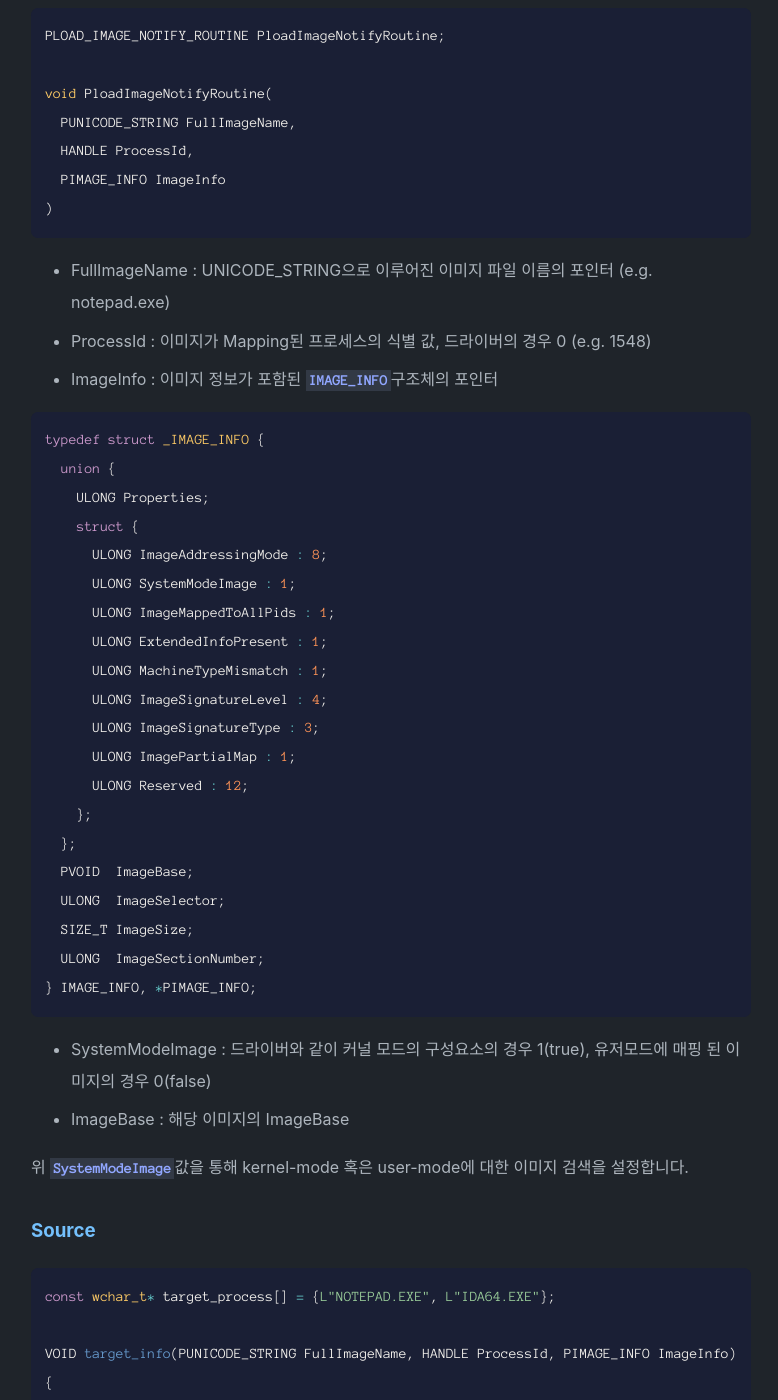
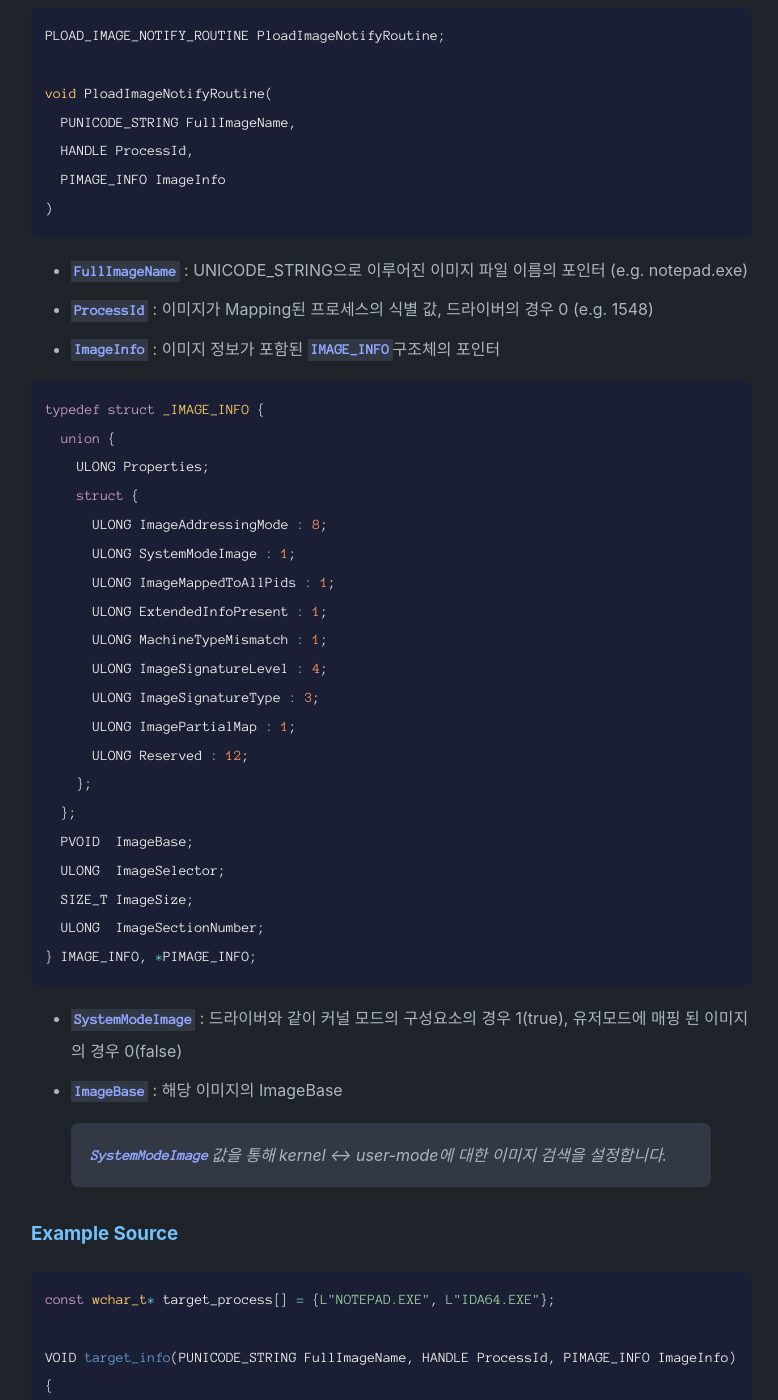
Before and after one commit to zhitkur/zhitkur.github.io, a Jekyll site: the page built from _posts/2021-11-06-windows-driver-callback.md, in a window 1280 px wide and 1400 px high, scrolled down 795 px. Shown: the whole window, without its empty margins (249-1027 px from the left). Built offline with Jekyll 4.4.1, drawn with Linux system fonts in a browser that asks for light colours; some web fonts are replaced; some of the changed text lies outside the part shown.

Commit message:
callback post

````diff
--- a/_posts/2021-11-06-windows-driver-callback.md
+++ b/_posts/2021-11-06-windows-driver-callback.md
@@ -31,9 +31,9 @@ void PloadImageNotifyRoutine(
 )
 ```
 
-- FullImageName : UNICODE_STRING으로 이루어진 이미지 파일 이름의 포인터 (e.g. notepad.exe)
-- ProcessId : 이미지가 Mapping된 프로세스의 식별 값, 드라이버의 경우 0  (e.g. 1548)
-- ImageInfo : 이미지 정보가 포함된 `IMAGE_INFO`구조체의 포인터
+- `FullImageName` : UNICODE_STRING으로 이루어진 이미지 파일 이름의 포인터 (e.g. notepad.exe)
+- `ProcessId` : 이미지가 Mapping된 프로세스의 식별 값, 드라이버의 경우 0  (e.g. 1548)
+- `ImageInfo` : 이미지 정보가 포함된 `IMAGE_INFO`구조체의 포인터
 
 ```c++
 typedef struct _IMAGE_INFO {
@@ -58,12 +58,12 @@ typedef struct _IMAGE_INFO {
 } IMAGE_INFO, *PIMAGE_INFO;
 ```
 
-- SystemModeImage : 드라이버와 같이 커널 모드의 구성요소의 경우 1(true), 유저모드에 매핑 된 이미지의 경우 0(false)
-- ImageBase : 해당 이미지의 ImageBase
+- `SystemModeImage` : 드라이버와 같이 커널 모드의 구성요소의 경우 1(true), 유저모드에 매핑 된 이미지의 경우 0(false)
+- `ImageBase` : 해당 이미지의 ImageBase
 
-위 `SystemModeImage`값을 통해 kernel-mode 혹은 user-mode에 대한 이미지 검색을 설정합니다.
+> `SystemModeImage`값을 통해 kernel <-> user-mode에 대한 이미지 검색을 설정합니다.
 
-### Source
+### Example Source
 ```c++
 const wchar_t* target_process[] = {L"NOTEPAD.EXE", L"IDA64.EXE"};
 
````
Also changed, not shown: other parts of _posts/2021-11-06-windows-driver-callback.md (+2 -2 lines).
